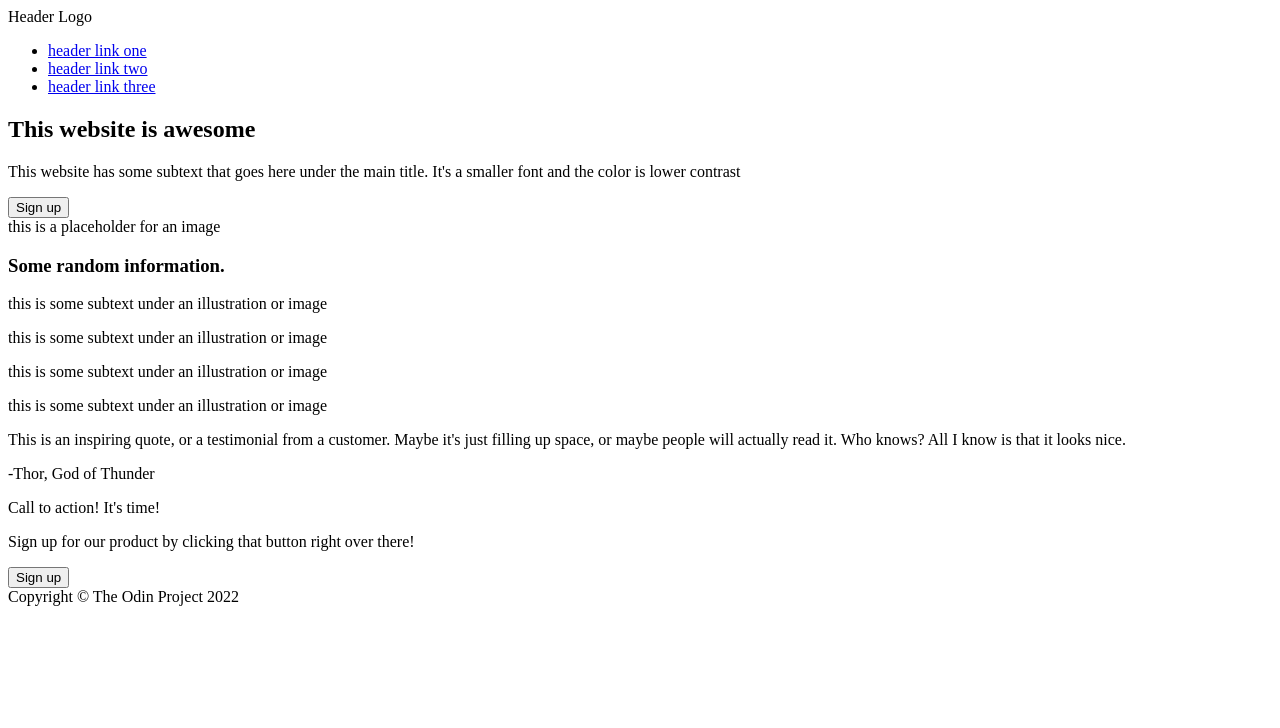
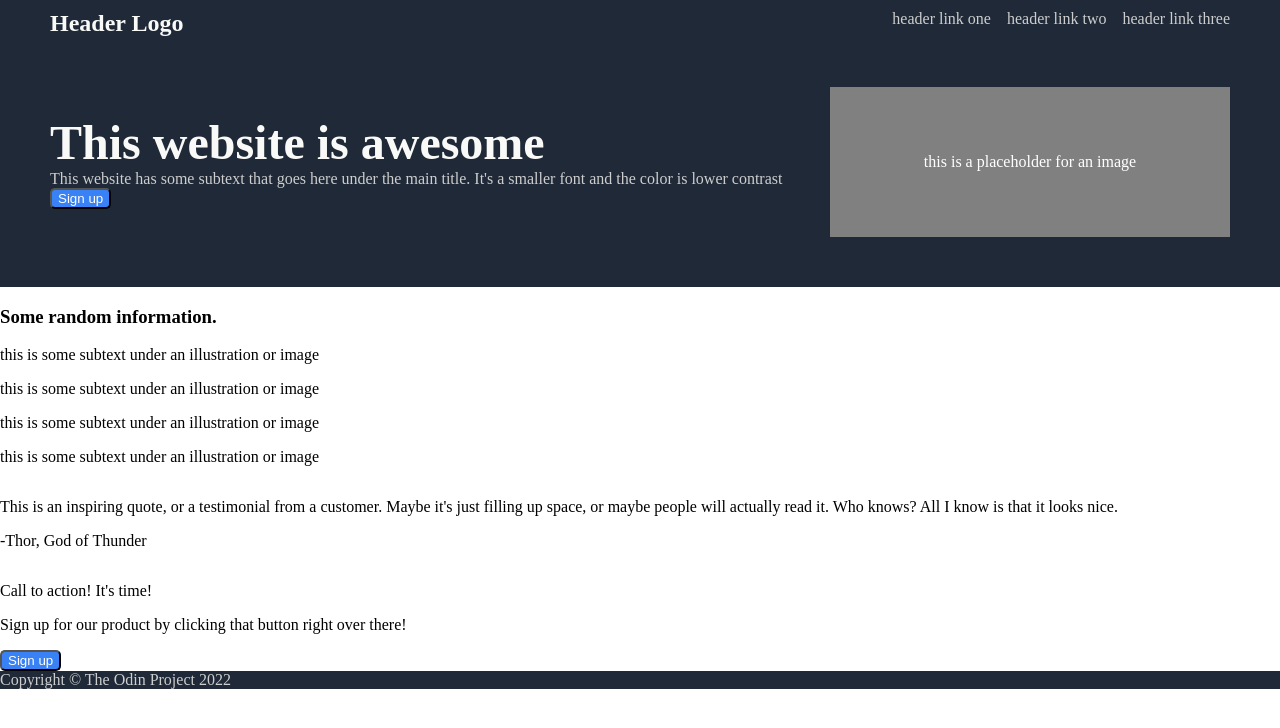
Before and after one commit to kimfom01/odin-landing-page, a plain HTML site: page index.html in a window 1280 px wide. Drawn offline with Linux system fonts and the light colour scheme.

Commit message:
Add css for first section

```diff
--- a/index.html
+++ b/index.html
@@ -5,33 +5,42 @@
     <meta charset="UTF-8">
     <meta http-equiv="X-UA-Compatible" content="IE=edge">
     <meta name="viewport" content="width=device-width, initial-scale=1.0">
+    <link rel="stylesheet" href="./style.css">
     <title>Landing Page</title>
 </head>
 
 <body>
+    <div class="main">
+        <div class="wrapper">
             <div class="first-section">
                 <div class="header">
-            Header Logo
+                    <div class="header-text">Header Logo</div>
                     <ul>
                         <li><a href="#">header link one</a></li>
                         <li><a href="#">header link two</a></li>
                         <li><a href="#">header link three</a></li>
-
                     </ul>
                 </div>
                 <div class="content">
-            <div class="text">
-                <h2>This website is awesome</h2>
-                <p>This website has some subtext that goes here under the main title. It's a smaller font and the color
-                    is lower contrast</p>
+                    <div class="left">
+                        <div class="hero-text">This website is awesome</div>
+                        <div class="hero-secondary-text">This website has some subtext that goes here under the main
+                            title. It's a smaller font and
+                            the
+                            color
+                            is lower contrast</div>
                         <button>Sign up</button>
                     </div>
-            <div class="placeholder">
+                    <div class="right">
                         this is a placeholder for an image
                     </div>
                 </div>
             </div>
+        </div>
+
+        <div class="wrapper">
             <div class="second-section">
+                <div class="container">
                     <div class="content">
                         <h3>Some random information.</h3>
                         <div class="cards">
@@ -54,13 +63,20 @@
                         </div>
                     </div>
                 </div>
+            </div>
+        </div>
         <div class="third-section">
+            <div class="container">
                 <div class="content">
-            <p>This is an inspiring quote, or a testimonial from a customer. Maybe it's just filling up space, or maybe people will actually read it. Who knows? All I know is that it looks nice.</p>
+                    <p>This is an inspiring quote, or a testimonial from a customer. Maybe it's just filling up space,
+                        or
+                        maybe people will actually read it. Who knows? All I know is that it looks nice.</p>
                     <p>-Thor, God of Thunder</p>
                 </div>
             </div>
+        </div>
         <div class="fourth-section">
+            <div class="container">
                 <div class="content">
                     <div class="text">
                         <p>Call to action! It's time!</p>
@@ -69,7 +85,9 @@
                     <button>Sign up</button>
                 </div>
             </div>
-    <footer>Copyright &copy The Odin Project 2022</footer>
+        </div>
+    </div>
+    <div class="footer">Copyright &copy The Odin Project 2022</div>
 </body>
 
 </html>
--- a/style.css
+++ b/style.css
@@ -0,0 +1,102 @@
+body {
+    display: flex;
+    flex-direction: column;
+    margin: 0;
+}
+
+.main {
+    flex: 1;
+    display: flex;
+    flex-direction: column;
+}
+
+.wrapper {
+    display: flex;
+}
+
+.first-section {
+    color: #fff;
+    flex: 1;
+    display: flex;
+    flex-direction: column;
+    justify-content: space-around;
+    padding: 10px 50px 0 50px;
+}
+
+.first-section,
+.footer {
+    background: #1f2937;
+
+}
+
+.header {
+    display: flex;
+    justify-content: space-between;
+}
+
+ul {
+    list-style-type: none;
+    display: flex;
+    margin: 0;
+    gap: 16px;
+}
+
+a {
+    text-decoration: none;
+    color: #fff;
+    font-size: small;
+}
+
+.header-text {
+    font-size: 24px;
+    font-weight: 900;
+    color: #f9faf8;
+}
+
+.hero-text {
+    font-size: 48px;
+    font-weight: 900;
+    color: #f9faf8;
+}
+
+.hero-secondary-text,
+a {
+    font-size: 16px;
+}
+
+.hero-secondary-text,
+.footer,
+a {
+    color: #cecece;
+}
+
+.first-section .content {
+    flex: 1;
+    display: flex;
+    justify-content: space-between;
+    align-items: center;
+    padding: 50px 0 50px 0;
+    gap: 20px;
+}
+
+.left {
+    display: flex;
+    flex-direction: column;
+    align-items: flex-start;
+}
+
+.right {
+    width: 400px;
+    height: 150px;
+    background: gray;
+    text-align: center;
+    display: flex;
+    justify-content: center;
+    align-items: center;
+}
+
+button {
+    background: #3882f6;
+    border-radius: 5px;
+    color: #fff;
+}
```
Lines whose indentation alone changed are shown as unchanged.
